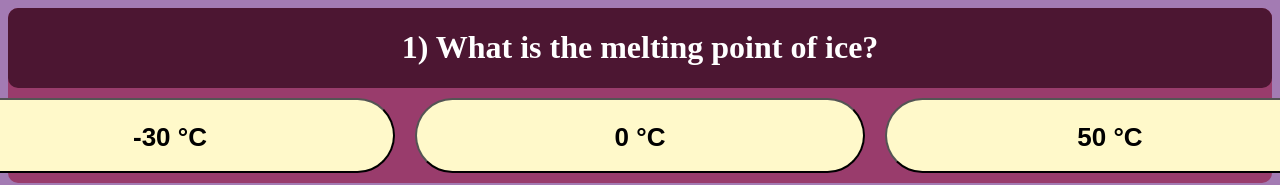
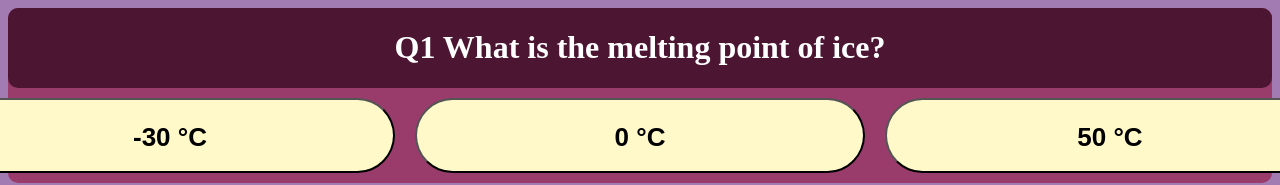
Before and after one commit to KCUPSI/latentheat.github.io, a plain HTML site: page index.html in a window 1280 px wide. Shown: the top 185 px of the page. Drawn offline with Linux system fonts and the light colour scheme.

Commit message:
Update index.html

```diff
--- a/index.html
+++ b/index.html
@@ -27,29 +27,29 @@
 
     <script>
         question = [
-            "1)	What is the melting point of ice?",
-            "2)	What is the boiling point of water?",
-            "3) What is the possible temperature for point A?",
-            "4)	What is the state of water at point A?",
-            "5) When heat is absorbed by ice at point A, temperature will _________.",
-            "6) When temperature increases, kinetic energy of molecules will _________.",
-            "7)	What is the state of water at line AB?",
-            "8)	When heat is absorbed by ice at point B (melting point), temperature will _________.",
-            "9)	When temperature remains constant, kinetic energy of molecules will _________.",
-            "10) What is the state of water at point C?",
-            "11) What is the state of water at line BC? ",
-            "12) What is the process of line BC? ",
-            "13) When heat is absorbed by water at point C, temperature will _________.",
-            "14) When temperature increases, kinetic energy of molecules will _________.",
-            "15) What is the state of water at line CD?",
-            "16) When heat is absorbed by water at point D (boiling point), temperature will _________.",
-            "17) When temperature remains constant, kinetic energy of molecules will _________.",
-            "18) What is the state of water at point E?",
-            "19) What is the state of water at line DE? ",
-            "20) What is the process of line DE? ",
-            "21) When heat is absorbed by steam at point E, temperature will _________.",
-            "22) When temperature increases, kinetic energy of molecules will _________. ",
-            "23) What is the state of water at line EF? "];
+            "Q1	What is the melting point of ice?",
+            "Q2	What is the boiling point of water?",
+            "Q3 What is the possible temperature for point A?",
+            "Q4	What is the state of water at point A?",
+            "Q5 When heat is absorbed by ice at point A, temperature will _________.",
+            "Q6 When temperature increases, kinetic energy of molecules will _________.",
+            "Q7	What is the state of water at line AB?",
+            "Q8	When heat is absorbed by ice at point B (melting point), temperature will _________.",
+            "Q9	When temperature remains constant, kinetic energy of molecules will _________.",
+            "Q10 What is the state of water at point C?",
+            "Q11 What is the state of water at line BC? ",
+            "Q12 What is the process of line BC? ",
+            "Q13 When heat is absorbed by water at point C, temperature will _________.",
+            "Q14 When temperature increases, kinetic energy of molecules will _________.",
+            "Q15 What is the state of water at line CD?",
+            "Q16 When heat is absorbed by water at point D (boiling point), temperature will _________.",
+            "Q17 When temperature remains constant, kinetic energy of molecules will _________.",
+            "Q18 What is the state of water at point E?",
+            "Q19 What is the state of water at line DE? ",
+            "Q20 What is the process of line DE? ",
+            "Q21 When heat is absorbed by steam at point E, temperature will _________.",
+            "Q22 When temperature increases, kinetic energy of molecules will _________. ",
+            "Q23 What is the state of water at line EF? "];
         answer = [
             ["-30 °C", "0 °C", "50 °C", "1"],
             ["0 °C", "50 °C", "100 °C", "2"],
@@ -65,7 +65,7 @@
             ["Melting", "Freezing", "Boiling", "0"],
             ["Decrease", "Increase", "Remain constant", "1"],
             ["Decrease", "Increase", "Remain constant", "1"],
-            ["Solid", "Liquid", "Gas", "1"],
+            ["Solid", "Solid and Liquid", "Liquid", "2"],
             ["Decrease", "Increase", "Remain constant", "2"],
             ["Decrease", "Increase", "Remain constant", "2"],
             ["Solid", "Liquid", "Gas", "2"],
@@ -73,7 +73,7 @@
             ["Melting", "Boiling", "Condensation", "1"],
             ["Decrease", "Increase", "Remain constant", "1"],
             ["Decrease", "Increase", "Remain constant", "1"],
-            ["Solid", "Liquid", "Gas", "2"]];
+            ["Liquid", "Liquid and Gas", "Gas", "2"]];
         let lesson = 0;
         let checked = false;
         let correctnumber = 0;
```
